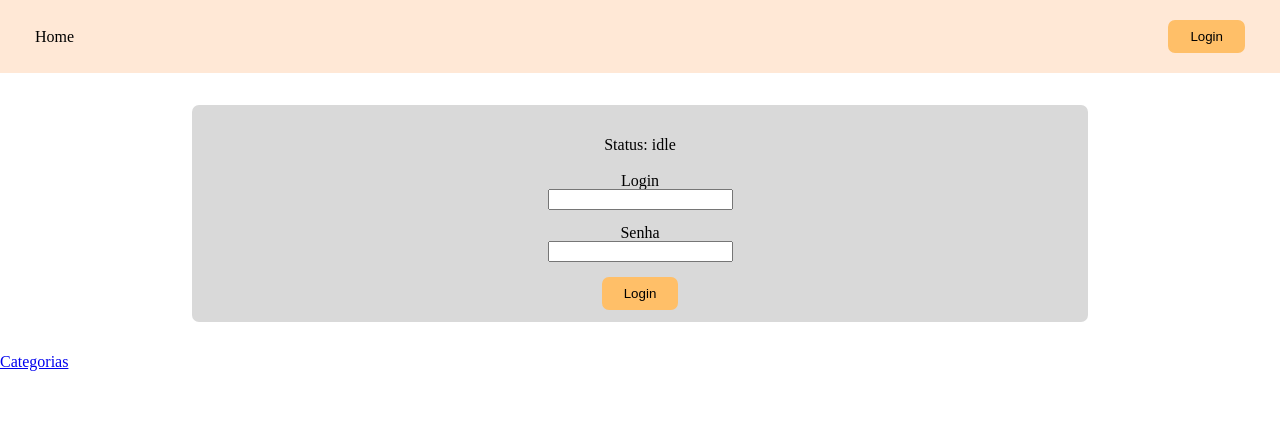
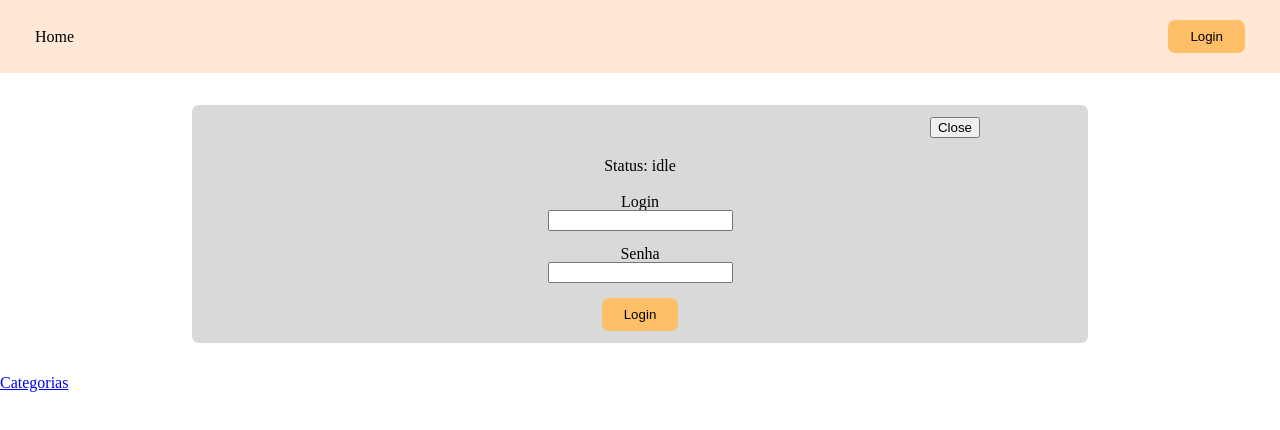
Before and after one commit to magnosillas/inicio_projeto_listalk, a Next.js app: page / in a window 1280 px wide. Both pictures are taken after a click on the button "Login". Shown: the top 430 px of the page. Built offline with nearby package versions, Linux system fonts and the light colour scheme.

Commit message:
Adicionando um button close para login

```diff
--- a/src/app/page.js
+++ b/src/app/page.js
@@ -10,7 +10,7 @@ export default function PageHome() {
   return (
     <main >
       <Home setVisible={setVisible}></Home>
-      { visible && <Login />}
+      { visible && <Login setVisible={setVisible} />}
 
       <Link href={"/categoria"} >Categorias</Link>
 
--- a/src/components/Login/index.jsx
+++ b/src/components/Login/index.jsx
@@ -4,7 +4,7 @@ import { useState } from "react";
 import { postLogin } from "@/api/login/postLogin";
 import api from "@/api/http-common";
 
-const Login = () =>{
+const Login = ({setVisible}) =>{
     const [login, setLogin] = useState("");
     const [senha, setSenha] = useState("");
 
@@ -28,6 +28,7 @@ const Login = () =>{
 
     return(
         <div className={styles.login}>
+            <button className={styles.login__buttonClose} onClick={() => setVisible(false)}>Close</button>
             <div className={styles.login__status} >Status: {status}</div>
             <label htmlFor="login">Login</label>
             <input className={styles.login__input} type="text" value={login} onChange={(e) => setLogin( e.target.value)} />
--- a/src/components/Login/login.module.scss
+++ b/src/components/Login/login.module.scss
@@ -11,6 +11,13 @@
 
     margin: 32px auto;
     padding: 12px 0;
+
+    &__buttonClose{
+        position: relative;
+        left: 315px;
+
+        cursor: pointer;
+    }
 
     &__status{
         padding: 20px 0;
```
